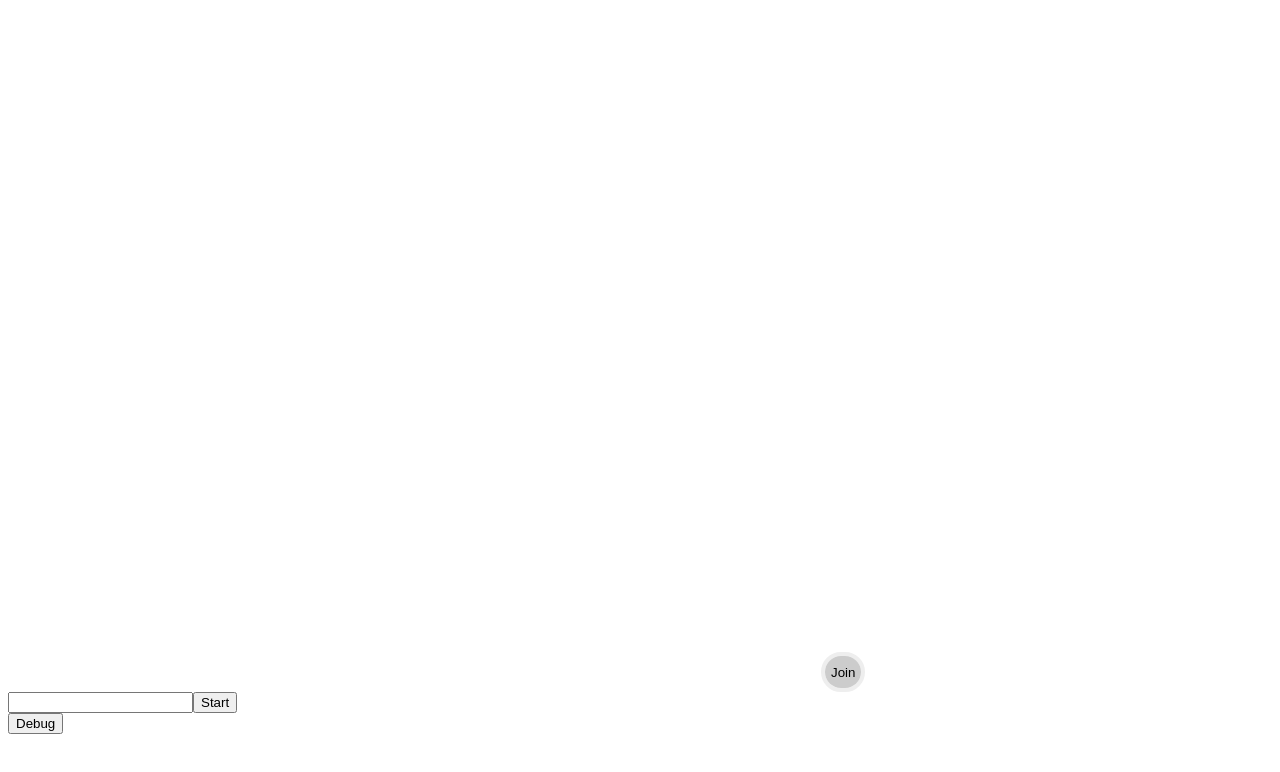
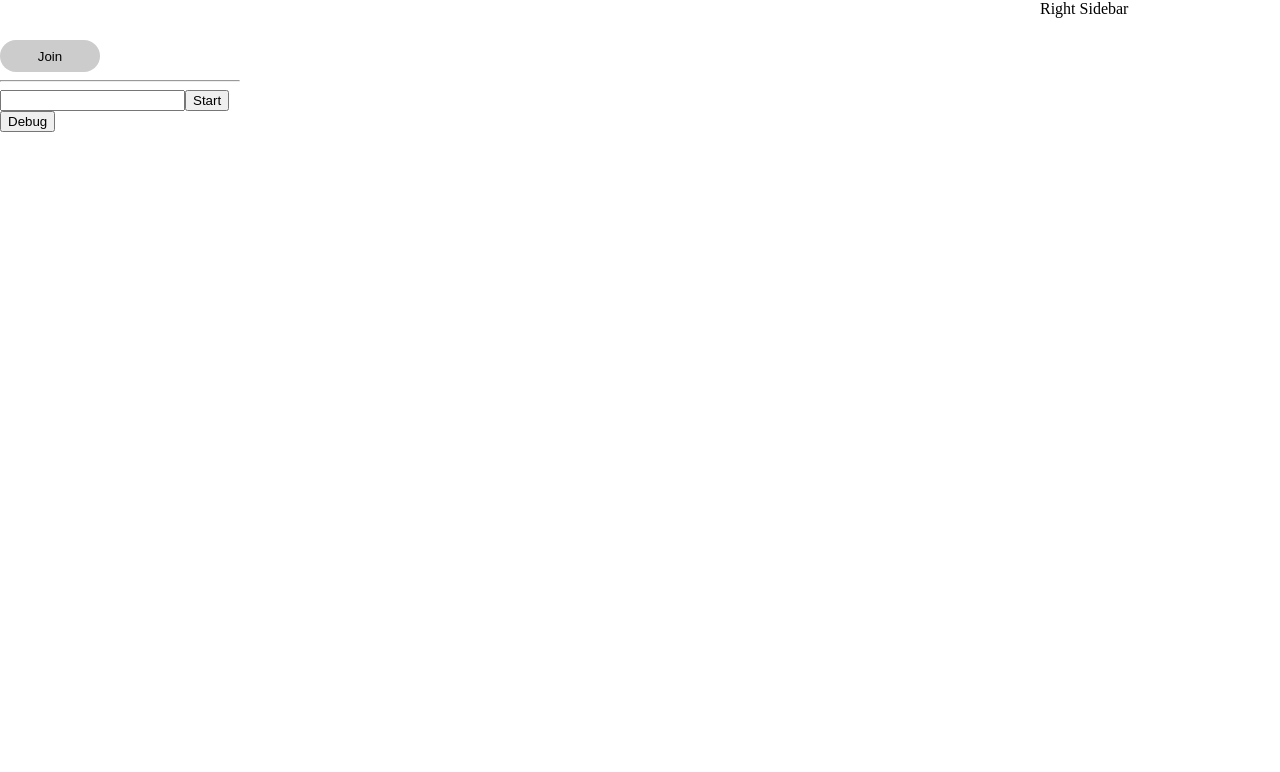
Before and after one commit to philihp/dark-forest, a React (Vite) app in the folder client/web/: page /game/1 in a window 1280 px wide. Shown: the top 772 px of the page. Built offline with nearby package versions, Linux system fonts and the light colour scheme.

Commit message:
refactor: move stuff into left and right sidebar. universe is square

```diff
--- a/client/web/src/components/HeaderUser.tsx
+++ b/client/web/src/components/HeaderUser.tsx
@@ -8,8 +8,7 @@ export const HeaderUser = () => {
     <div
       style={{
         display: 'flex',
-        flexDirection: 'row',
-        justifyContent: 'space-evenly',
+        flexDirection: 'column',
       }}
     >
       {!user && (
@@ -28,10 +27,6 @@ export const HeaderUser = () => {
           style={{
             display: 'flex',
             alignItems: 'center',
-            borderColor: u.color,
-            borderRadius: 32,
-            borderWidth: 4,
-            borderStyle: 'solid',
           }}
         >
           <img
@@ -40,7 +35,10 @@ export const HeaderUser = () => {
             width="32"
             alt={u.name}
             style={{
+              borderColor: u.color,
               borderRadius: 32,
+              borderWidth: 4,
+              borderStyle: 'solid',
             }}
           />
           <div style={{ paddingLeft: 5, paddingRight: 10 }}>{u.name}</div>
@@ -50,20 +48,23 @@ export const HeaderUser = () => {
         <div
           style={{
             display: 'flex',
-            borderColor: '#eee',
-            borderRadius: 32,
-            borderWidth: 4,
-            borderStyle: 'solid',
           }}
         >
           <button
             type="button"
-            style={{ minHeight: 32, backgroundColor: '#ccc', borderRadius: 32, borderWidth: 0 }}
+            style={{
+              minHeight: 32,
+              minWidth: 100,
+              backgroundColor: '#ccc',
+              borderRadius: 32,
+              borderWidth: 0,
+            }}
             onClick={join}
           >
             Join
           </button>
         </div>
+        <hr />
       </div>
     </div>
   )
--- /dev/null
+++ b/client/web/src/components/LeftSidebar.tsx
@@ -0,0 +1,46 @@
+import { useState } from 'react'
+import { assoc, dissoc, pipe } from 'ramda'
+import classes from './Sidebar.module.css'
+import { HeaderUser } from './HeaderUser'
+import { Loading } from './Loading'
+import { StartButton } from './StartButton'
+import { useHathoraContext } from '../context/GameContext'
+
+interface Props {
+  selected: number[]
+}
+
+export const LeftSidebar = ({ selected }: Props) => {
+  const { connecting, state } = useHathoraContext()
+  const [debug, setDebug] = useState<boolean>(false)
+  return (
+    <div className={classes.sidebar}>
+      <div>
+        <HeaderUser />
+        {connecting && <Loading />}
+        <StartButton />
+        <button type="button" onClick={() => setDebug(!debug)}>
+          Debug
+        </button>
+        {debug && (
+          <>
+            <pre>{state?.sols.map((sol) => JSON.stringify(sol)).join('\n')}</pre>
+            <pre>
+              {JSON.stringify(
+                pipe(
+                  //
+                  dissoc('users'),
+                  dissoc('me'),
+                  dissoc('sols'),
+                  assoc('selected', selected)
+                )(state!),
+                undefined,
+                2
+              )}
+            </pre>
+          </>
+        )}
+      </div>
+    </div>
+  )
+}
--- /dev/null
+++ b/client/web/src/components/RightSidebar.tsx
@@ -0,0 +1,5 @@
+import classes from './Sidebar.module.css'
+
+export const RightSidebar = () => {
+  return <div className={classes.sidebar}>Right Sidebar</div>
+}
--- /dev/null
+++ b/client/web/src/components/Sidebar.module.css
@@ -0,0 +1,4 @@
+.sidebar {
+  width: calc((100vw - 100vh) / 2);
+  min-width: 15em;
+}
--- a/client/web/src/index.css
+++ b/client/web/src/index.css
@@ -48,6 +48,7 @@ summary,
 body {
   -webkit-font-smoothing: antialiased;
   -moz-osx-font-smoothing: grayscale;
+  margin: 0;
 }
 
 code {
--- a/client/web/src/pages/Game.tsx
+++ b/client/web/src/pages/Game.tsx
@@ -1,13 +1,12 @@
 import { useParams } from 'react-router-dom'
 import { MouseEvent, useState } from 'react'
-import { append, assoc, dissoc, equals, forEach, last, pipe, reduce, reject } from 'ramda'
-import { HeaderUser } from '../components/HeaderUser'
-import { Loading } from '../components/Loading'
+import { append, equals, forEach, last, reduce, reject } from 'ramda'
 
 import { useHathoraContext } from '../context/GameContext'
 import { useAutoConnect } from '../hooks/useAutoConnect'
-import { StartButton } from '../components/StartButton'
 import { EngineSol } from '../../../../api/types'
+import { LeftSidebar } from '../components/LeftSidebar'
+import { RightSidebar } from '../components/RightSidebar'
 
 const baseAngle = Math.PI * (1 + Math.sqrt(5))
 const coordinates = (n: number): [number, number] => {
@@ -21,9 +20,8 @@ const distance = (sx: number, sy: number, dx: number, dy: number) => Math.sqrt((
 
 const Game = () => {
   const { gameId } = useParams()
-  const { connecting, state, move } = useHathoraContext()
+  const { state, move } = useHathoraContext()
   const [selected, setSelected] = useState<number[]>([])
-  const [debug, setDebug] = useState<boolean>(false)
   useAutoConnect(gameId)
 
   const nodes = state?.sols ?? []
@@ -42,20 +40,22 @@ const Game = () => {
 
   const handleRightClick = (dst: number) => (e: MouseEvent) => {
     e.preventDefault()
-    forEach((src) => {
-      console.log(`TRANSIT ${src} ${dst}`)
-      move(`TRANSIT ${src} ${dst}`)
-    }, selected)
+    forEach((src) => move(`TRANSIT ${src} ${dst}`), selected)
     setSelected([])
     return undefined
   }
 
   return (
-    <>
+    <div style={{ display: 'flex', padding: 0, margin: 0 }}>
+      <LeftSidebar selected={selected} />
       <svg
         viewBox="-50 -50 100 100" /* min-x min-y width height */
-        preserveAspectRatio="xMidYMid meet"
-        style={{ width: '100%', height: '40em', userSelect: 'none', WebkitUserSelect: 'none' }}
+        preserveAspectRatio="xMaxYMid meet"
+        style={{
+          width: '100vh',
+          userSelect: 'none',
+          WebkitUserSelect: 'none',
+        }}
         role="img"
       >
         {nodes.map((sol, n) => {
@@ -145,35 +145,14 @@ const Game = () => {
                 strokeDasharray: len,
                 strokeLinejoin: 'round',
                 strokeDashoffset: len,
-                animation: `dash ${len}s linear`,
+                animation: `dash ${len}s cubic-bezier(0.33,0,0.67,1)`,
               }}
             />
           )
         })}
       </svg>
-      <HeaderUser />
-      {connecting && <Loading />}
-      <StartButton />
-      <button type="button" onClick={() => setDebug(!debug)}>
-        Debug
-      </button>
-      {debug && (
-        <>
-          <pre>{state?.sols.map((sol) => JSON.stringify(sol)).join('\n')}</pre>
-          <pre>
-            {JSON.stringify(
-              pipe(
-                //
-                dissoc('sols'),
-                assoc('selected', selected)
-              )(state!),
-              undefined,
-              2
-            )}
-          </pre>
-        </>
-      )}
-    </>
+      <RightSidebar />
+    </div>
   )
 }
 
```
